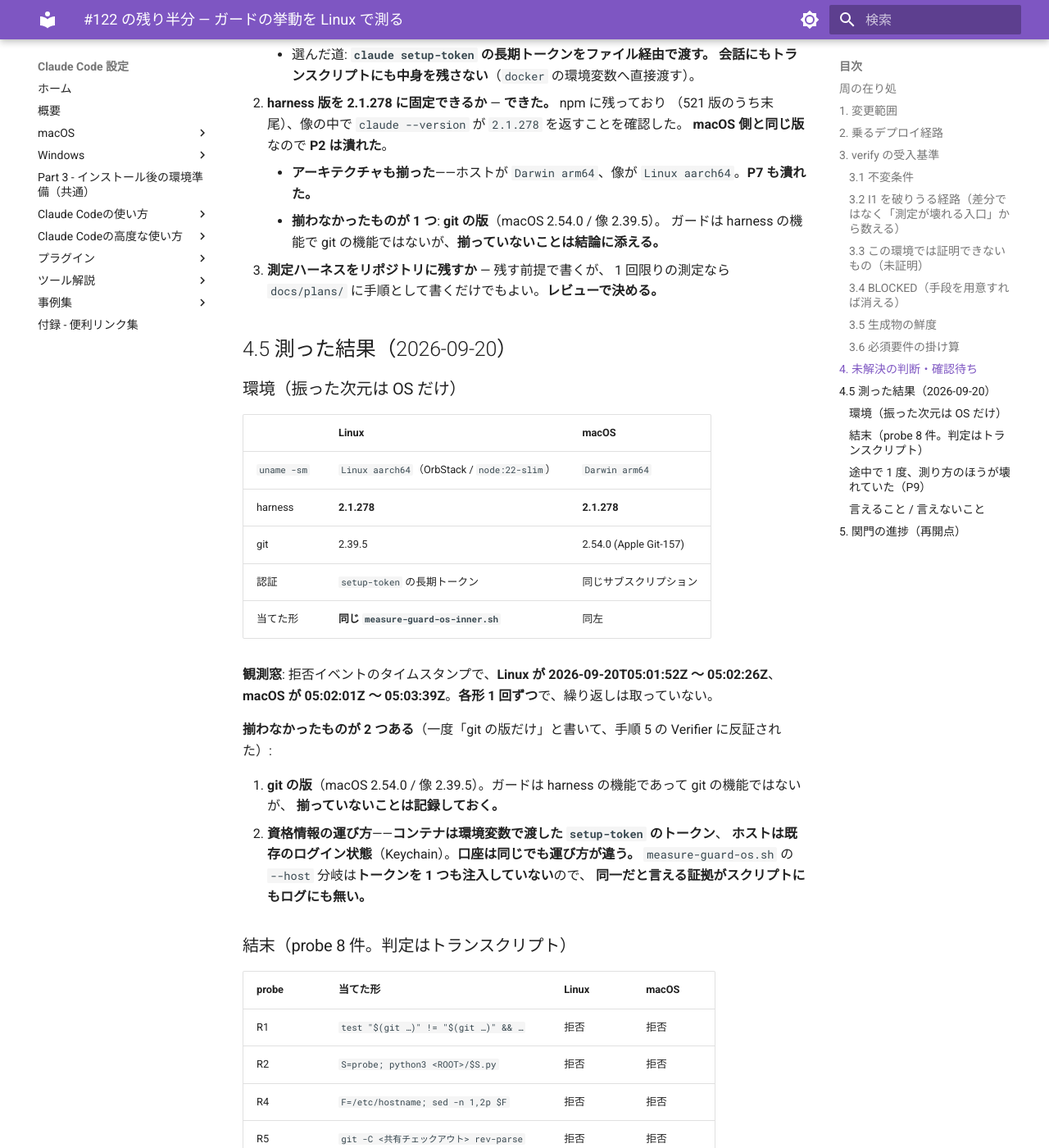
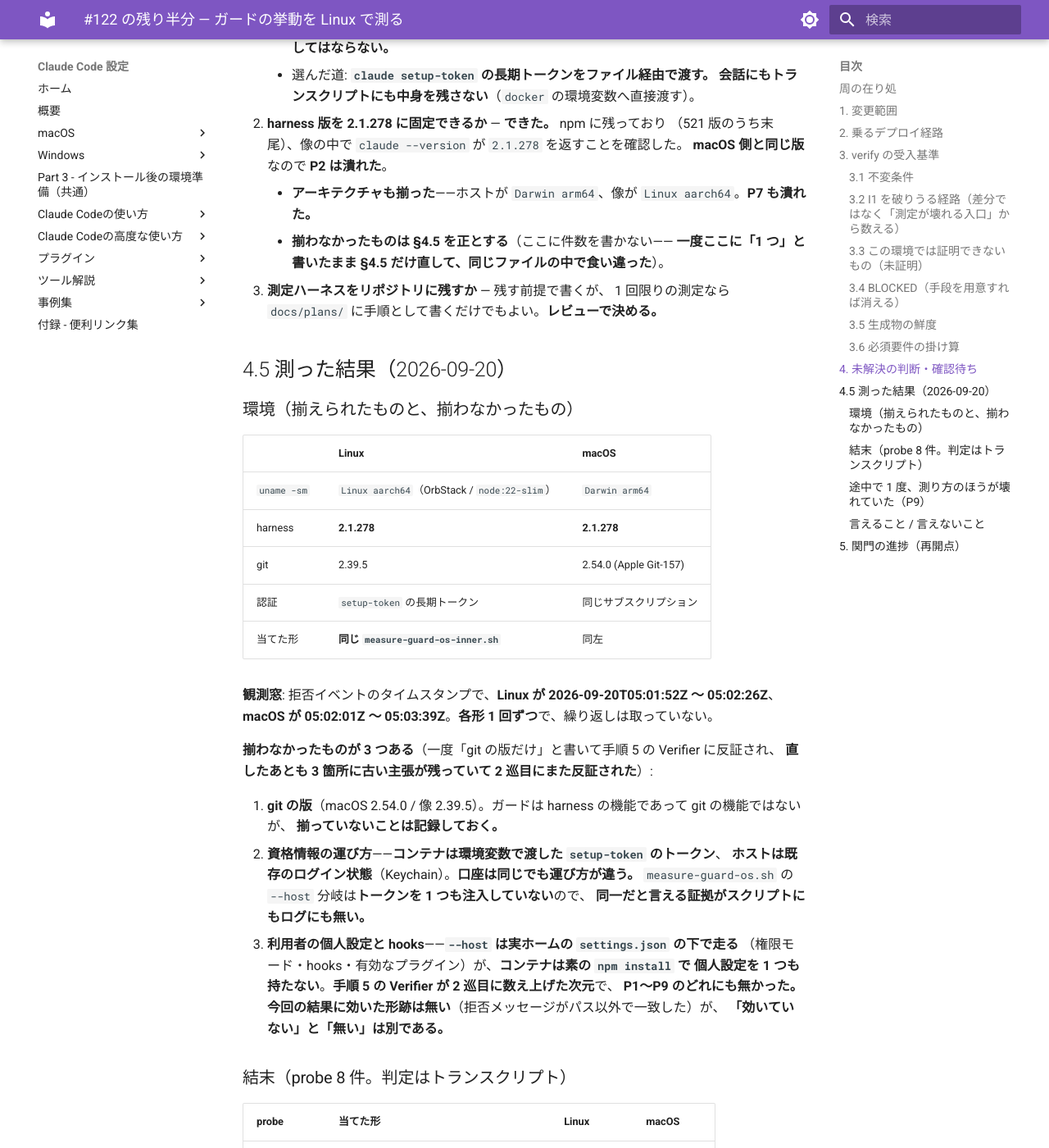
Before and after one commit to hdknr/claude-code-setup, an MkDocs documentation site: the page built from docs/plans/issue-122.md, in a window 1280 px wide and 1400 px high, scrolled down 5025 px. Shown: the whole window at 82% size. Built offline with MkDocs 1.6.1 and Material for MkDocs 9.7.7, drawn with Linux system fonts in a browser that asks for light colours; some of the changed text lies outside the part shown.

Commit message:
fix(dev-loop): 撤回が届いていなかった 3 箇所を直し、P10 を足す (#122)
手順 5 の当て直し（2 巡目）が反証 1 件。型は「訂正が一部の場所にしか
届いていない」で、このリポジトリで繰り返し起きているもの。

「振った次元は OS だけ」「認証形態は揃っている」は 1 巡目に撤回したが、
撤回が届いていなかった箇所が 3 つ残っていた:

- scripts/measure-guard-os.sh のヘッダ。「振っている次元が OS だけ」
  「認証形態: どちらも同じサブスクリプションの資格情報」「揃っていない
  ものが 1 つ」。これは同じファイルの実装と食い違っていた——コンテナ分岐
  だけが CLAUDE_CODE_OAUTH_TOKEN を注入し、--host 分岐は何も注入しない。
  スクリプトを読む人が「交絡は潰れている」という誤った前提を持ち帰る。
- docs/plans/issue-122.md の §4.5 見出し「環境（振った次元は OS だけ）」。
  直後の本文が「揃わなかったものが 2 つある」と書いており、同じファイルの
  中で見出しと本文が矛盾していた。
- 同ファイル §4 の item 2「揃わなかったものが 1 つ: git の版」。

あわせて Verifier が、P1〜P9 のどれにも無い次元を数え上げた。--host は
利用者の実ホームの settings.json（権限モード・hooks・有効なプラグイン）の
下で走るが、コンテナは素の npm install で個人設定を 1 つも持たない。
P10 として記録した。今回の結果に効いた形跡は無いが、「効いていない」と
「無い」は別なので結論に添える。

件数を書く場所を減らした。SKILL.md は「一覧と件数は #122 を正とする」と
書きながら 2 つ列挙しており、まさにこの撤回が壊れた原因そのものだったので、
列挙を外した。計画ファイルの §4 からも件数を外し、§4.5 を正とした。

#122 のコメントも「下 2 行が揃っていません」のままだったので直した。
訂正が見えるよう、経緯を引用ブロックで残してある。

check-all.py で 20/20 緑。

Refs #122

Co-Authored-By: Claude Opus 5 (1M context) <noreply@anthropic.com>

```diff
--- a/docs/plans/issue-122.md
+++ b/docs/plans/issue-122.md
@@ -91,6 +91,7 @@
 | **P7** | **コンテナが aarch64**（ホストが Apple Silicon）→ アーキテクチャと OS が同時に変わる | アーキテクチャを記録する。**振った次元が 2 つ**なので、結論に添える |
 | **P8** | **両 OS で当てた形がずれる**（probe の一覧が 2 箇所にある）→ 観測された差が OS の差か probe の差か判別できない | **probe の一覧を `measure-guard-os-inner.sh` の 1 箇所に置く**。外側は流し先を選ぶだけ |
 | **P9** | **標準出力で結末を判定する**→ ガードが発火したかではなく「モデルが拒否文を引用したか」を測ってしまう | **判定はトランスクリプトで行う**。実際に R7 でこの取り違えが起きた（下記） |
+| **P10** | **個人設定と hooks の有無が違う**（ホストは実ホームの `settings.json` の下、コンテナは素）→ OS ではなく設定の差を見てしまう | **潰せていない。** 結論に添える。**手順 5 の Verifier が 2 巡目に数え上げた**もので、**P1〜P9 には無かった** |
 
 ### 3.3 この環境では証明できないもの（未証明）
 
@@ -152,14 +153,14 @@
    （521 版のうち末尾）、像の中で `claude --version` が `2.1.278` を返すことを確認した。
    **macOS 側と同じ版**なので **P2 は潰れた**。
     - **アーキテクチャも揃った**——ホストが `Darwin arm64`、像が `Linux aarch64`。**P7 も潰れた。**
-    - **揃わなかったものが 1 つ**: **git の版**（macOS 2.54.0 / 像 2.39.5）。
-      ガードは harness の機能で git の機能ではないが、**揃っていないことは結論に添える。**
+    - **揃わなかったものは §4.5 を正とする**（ここに件数を書かない——
+      **一度ここに「1 つ」と書いたまま §4.5 だけ直して、同じファイルの中で食い違った**）。
 3. **測定ハーネスをリポジトリに残すか** — 残す前提で書くが、
    1 回限りの測定なら `docs/plans/` に手順として書くだけでもよい。**レビューで決める。**
 
 ## 4.5 測った結果（2026-09-20）
 
-### 環境（振った次元は OS だけ）
+### 環境（揃えられたものと、揃わなかったもの）
 
 | | Linux | macOS |
 | --- | --- | --- |
@@ -172,7 +173,8 @@
 **観測窓**: 拒否イベントのタイムスタンプで、**Linux が 2026-09-20T05:01:52Z 〜 05:02:26Z**、
 **macOS が 05:02:01Z 〜 05:03:39Z**。**各形 1 回ずつ**で、繰り返しは取っていない。
 
-**揃わなかったものが 2 つある**（一度「git の版だけ」と書いて、手順 5 の Verifier に反証された）:
+**揃わなかったものが 3 つある**（一度「git の版だけ」と書いて手順 5 の Verifier に反証され、
+**直したあとも 3 箇所に古い主張が残っていて 2 巡目にまた反証された**）:
 
 1. **git の版**（macOS 2.54.0 / 像 2.39.5）。ガードは harness の機能であって git の機能ではないが、
    **揃っていないことは記録しておく。**
@@ -180,6 +182,12 @@
    **ホストは既存のログイン状態**（Keychain）。**口座は同じでも運び方が違う。**
    `measure-guard-os.sh` の `--host` 分岐は**トークンを 1 つも注入していない**ので、
    **同一だと言える証拠がスクリプトにもログにも無い。**
+3. **利用者の個人設定と hooks**——**`--host` は実ホームの `settings.json` の下で走る**
+   （権限モード・hooks・有効なプラグイン）が、**コンテナは素の `npm install` で
+   個人設定を 1 つも持たない**。**手順 5 の Verifier が 2 巡目に数え上げた次元**で、
+   **P1〜P9 のどれにも無かった。**
+   **今回の結果に効いた形跡は無い**（拒否メッセージがパス以外で一致した）が、
+   **「効いていない」と「無い」は別である。**
 
 ### 結末（probe 8 件。判定はトランスクリプト）
 
@@ -265,7 +273,7 @@ P8（probe の一覧を 1 ファイルに寄せた）／ **P9（判定を標準
 | 手順 5 の Verifier | **通過（反証 2 件＋軽微 2 件）**。すべて実在——理由節「6 通り」の数え誤り／BLOCKED と未証明の非対称／観測窓の未記載／P3 が潰れていない |
 | `/code-review` 1 パス目 | **通過（指摘 10 件）**。すべて実在 |
 | 指摘対応 | **完了（14 件全件）**。修正自体の検証も走らせた（`pwd -P`・`--fail-on-empty`・トークンの渡し方・`git init` 失敗で停止） |
-| 手順 5 の当て直し | **未了**——1 度起動したが、**セッション上限（429）で報告を返さずに終了**した。**「反証なし」ではない。回し直す。** |
+| 手順 5 の当て直し | **通過（反証 1 件・3 箇所）**——「振った次元は OS だけ」の撤回が 3 箇所に届いていなかった。**あわせて P10（個人設定と hooks）を新たに数え上げられた。** 全件対応済み。（**1 度目の起動は 429 で報告を返さずに終了したので、回し直した**） |
 | `/code-review` 2 パス目 | **未了**——同上（起動直後に 429 で停止）。**回し直す。** |
 
 **この 2 行は「起動済み」であって進捗ではない**（手順 3 の 5 番目）。
```
Also changed, not shown: docs/plugins/dev-loop-design.md (+2 -2 lines), plugins/dev-loop/skills/dev-loop/SKILL.md (+6 -5 lines), 1 other file.
